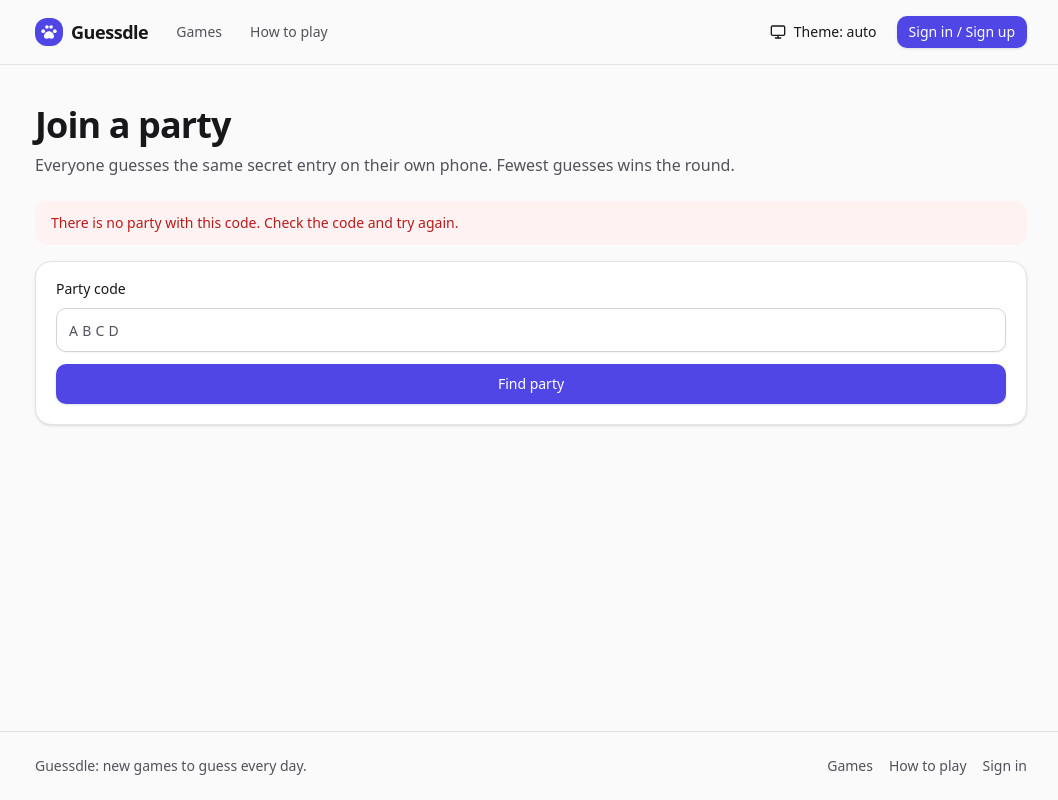
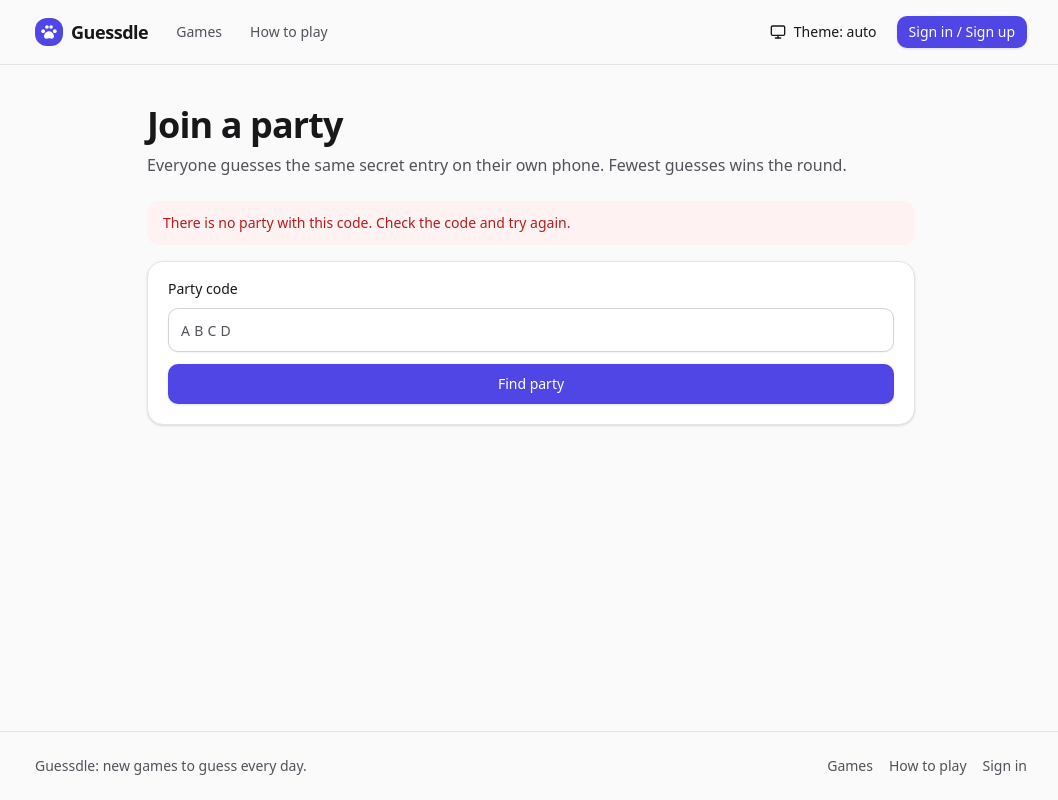
Before and after one commit to frostblooded/guessdle, a React (Vite) app: page /party/1 in a window 1280 px wide. Shown: the whole page, without its empty margins (109-1167 px from the left). Built offline with nearby package versions, Linux system fonts and the light colour scheme; no server answers.

Commit message:
Keep the party page narrow; add before and after screenshots of the port
Co-Authored-By: Claude Opus 5.5 (1M context) <noreply@anthropic.com>
Claude-Session: https://claude.ai/code/session_01STcodRhTJSU2PdGGhJrQek

```diff
--- a/src/routes/party/party-page.tsx
+++ b/src/routes/party/party-page.tsx
@@ -4,7 +4,7 @@ import { normalizeCode } from "../../game/party.ts";
 import { CodeForm, HostForm } from "./party-forms.tsx";
 import { PartyRoom } from "./party-room.tsx";
 
-export function PartyPage() {
+function PartyScreen() {
   const { code: raw } = useParams();
   const [params] = useSearchParams();
   const host = params.get("host");
@@ -18,3 +18,12 @@ export function PartyPage() {
   }
   return host === null ? <CodeForm /> : <HostForm slug={host} />;
 }
+
+// A phone-first page: kept narrow on wide screens
+export function PartyPage() {
+  return (
+    <div className="mx-auto max-w-3xl">
+      <PartyScreen />
+    </div>
+  );
+}
```
Also changed, not shown: 30 other files (tests, documents, lock files or other folders).
